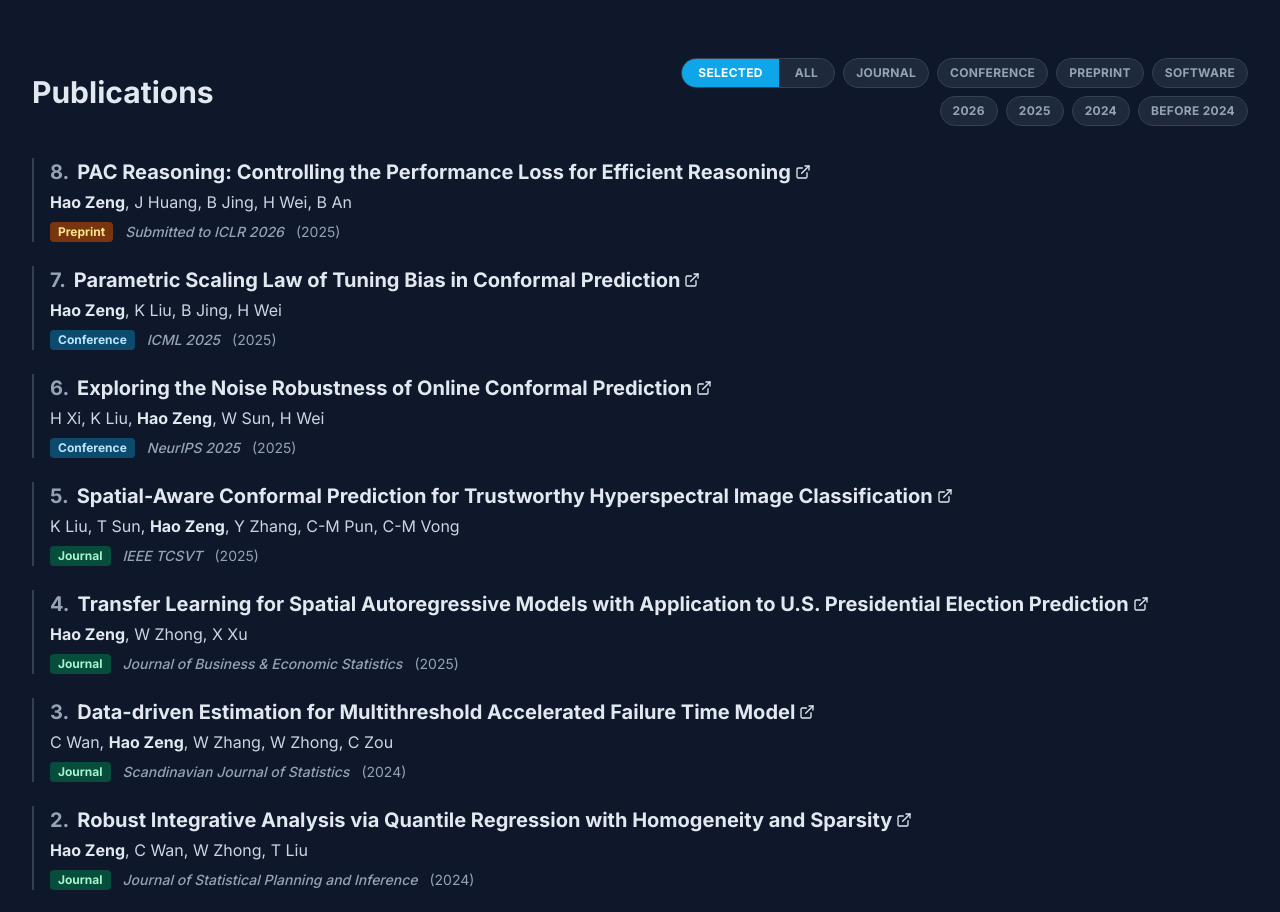
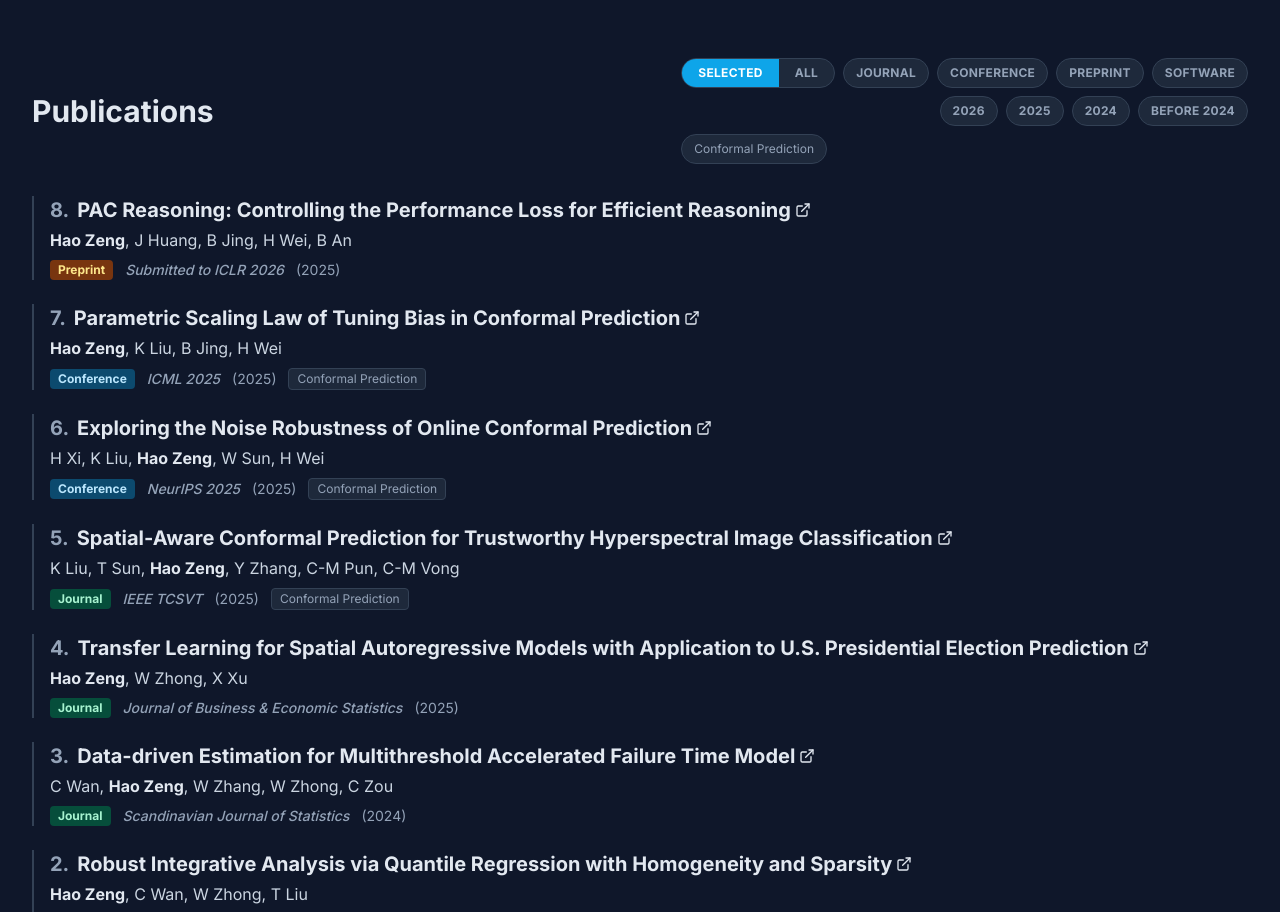
Before and after one commit to zenghao-stat/zenghao-stat.github.io, a React (Vite) app: page / in a window 1280 px wide. Shown: the part 1420-2332 px from the top of the page. Built offline with nearby package versions, Linux system fonts and the light colour scheme.

Commit message:
feat(pub): add abstract and keyword support

```diff
--- a/src/App.tsx
+++ b/src/App.tsx
@@ -96,6 +96,7 @@ export default function App() {
   const [selectedOnly, setSelectedOnly] = useState(true);
   const [activeTypeFilter, setActiveTypeFilter] = useState<PubType | null>(null);
   const [activeYearFilter, setActiveYearFilter] = useState<YearFilter | null>(null);
+  const [activeKeywords, setActiveKeywords] = useState<string[]>([]);
 
   const theme = THEMES[currentTheme];
   const preferredLightThemeRef = useRef(preferredLightTheme);
@@ -150,8 +151,15 @@ export default function App() {
       }
     }
 
+    if (activeKeywords.length > 0) {
+      publications = publications.filter(p => {
+        if (!p.keywords || p.keywords.length === 0) return false;
+        return p.keywords.some(k => activeKeywords.includes(k));
+      });
+    }
+
     return publications;
-  }, [selectedOnly, activeTypeFilter, activeYearFilter]);
+  }, [selectedOnly, activeTypeFilter, activeYearFilter, activeKeywords]);
 
   // 显示的论文列表 - 显示所有符合筛选条件的论文
   const displayedPublications = useMemo(() => {
@@ -161,6 +169,11 @@ export default function App() {
       return b.id - a.id;
     });
   }, [filteredPublications]);
+  const allKeywords = useMemo(() => {
+    const set = new Set<string>();
+    HAO_DATA.publications.forEach(p => (p.keywords ?? []).forEach(k => set.add(k)));
+    return Array.from(set).sort();
+  }, []);
 
   // 导航项
   const navItems = [
@@ -472,6 +485,26 @@ export default function App() {
                         </button>
                       ))}
                     </div>
+                    <div className="flex flex-wrap gap-2 font-sans items-center">
+                      {allKeywords.map(k => {
+                        const active = activeKeywords.includes(k);
+                        return (
+                          <button
+                            key={k}
+                            type="button"
+                            onClick={() =>
+                              setActiveKeywords(prev =>
+                                active ? prev.filter(x => x !== k) : [...prev, k]
+                              )
+                            }
+                            className={`px-3 py-1.5 rounded-full text-xs transition-all
+                              ${active ? `${theme.accentBg} text-white shadow-md` : `${theme.cardBg} border ${theme.border} ${theme.textMuted} hover:border-slate-400`}`}
+                          >
+                            {k}
+                          </button>
+                        );
+                      })}
+                    </div>
                   </div>
                 </div>
 
@@ -519,6 +552,15 @@ export default function App() {
                         </span>
                         <span className={`font-medium italic ${theme.textMuted}`}>{pub.venue}</span>
                         <span className={theme.textMuted}>({pub.year})</span>
+                        {pub.keywords && pub.keywords.length > 0 && (
+                          <div className="flex flex-wrap gap-2">
+                            {pub.keywords.map(k => (
+                              <span key={k} className={`px-2 py-0.5 rounded text-xs ${theme.cardBg} border ${theme.border} ${theme.textMuted}`}>
+                                {k}
+                              </span>
+                            ))}
+                          </div>
+                        )}
 
                         {/* 链接按钮 */}
                         <div className="flex gap-2 ml-auto">
@@ -544,6 +586,13 @@ export default function App() {
                           )}
                         </div>
                       </div>
+                      {pub.abs && (
+                        <div className={`hidden group-hover:block mt-3 p-3 rounded-lg border ${theme.border} ${theme.cardBg} shadow-sm`}>
+                          <p className={`text-sm ${currentTheme === 'night' ? 'text-slate-300' : 'text-slate-700'}`}>
+                            {pub.abs}
+                          </p>
+                        </div>
+                      )}
                     </div>
                   ))}
                 </div>
--- a/src/content.ts
+++ b/src/content.ts
@@ -27,6 +27,8 @@ export interface Publication {
   venue: string;
   type: 'Conference' | 'Journal' | 'Preprint' | 'Software';
   year: string;
+  abs?: string;
+  keywords?: string[];
   pdf?: string;
   code?: string;
   url?: string; // arxiv 或其他链接
--- a/src/publications.json
+++ b/src/publications.json
@@ -7,6 +7,7 @@
     "type": "Journal",
     "year": "2025",
     "url": "https://arxiv.org/abs/2405.15600",
+    "abs": "We study transfer learning for spatial autoregressive models and propose a method with theory and an application to U.S. presidential election prediction.",
     "selected": true
   },
   {
@@ -17,6 +18,8 @@
     "type": "Journal",
     "year": "2025",
     "url": "https://ieeexplore.ieee.org/abstract/document/10960721/",
+    "keywords": ["Conformal Prediction"],
+    "abs": "We develop a spatial-aware conformal prediction method for hyperspectral image classification with stronger reliability under spatial structure.",
     "selected": true
   },
   {
@@ -27,6 +30,7 @@
     "type": "Conference",
     "year": "2025",
     "url": "https://openreview.net/forum?id=3veDGO9KiK",
+    "keywords": ["Conformal Prediction"],
     "selected": true
   },
   {
@@ -37,6 +41,7 @@
     "type": "Conference",
     "year": "2025",
     "url": "https://openreview.net/forum?id=jnJLZXSOin",
+    "keywords": ["Conformal Prediction"],
     "selected": true
   },
   {
@@ -125,6 +130,7 @@
     "venue": "In preparation",
     "type": "Preprint",
     "year": "2025",
+    "keywords": ["Conformal Prediction"],
     "selected": false
   },
   {
@@ -134,6 +140,7 @@
     "venue": "In preparation",
     "type": "Preprint",
     "year": "2025",
+    "keywords": ["Conformal Prediction"],
     "selected": false
   },
   {
@@ -143,6 +150,7 @@
     "venue": "In preparation",
     "type": "Preprint",
     "year": "2025",
+    "keywords": ["Conformal Prediction"],
     "selected": false
   }
 ]
```
